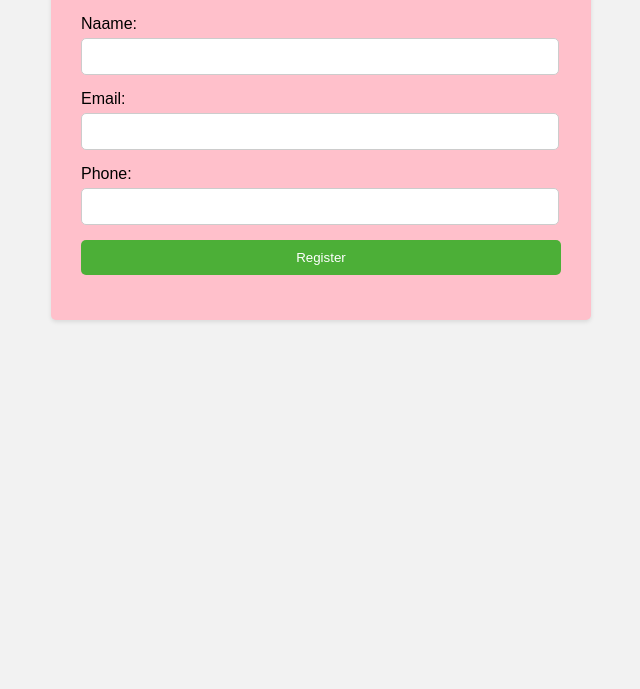
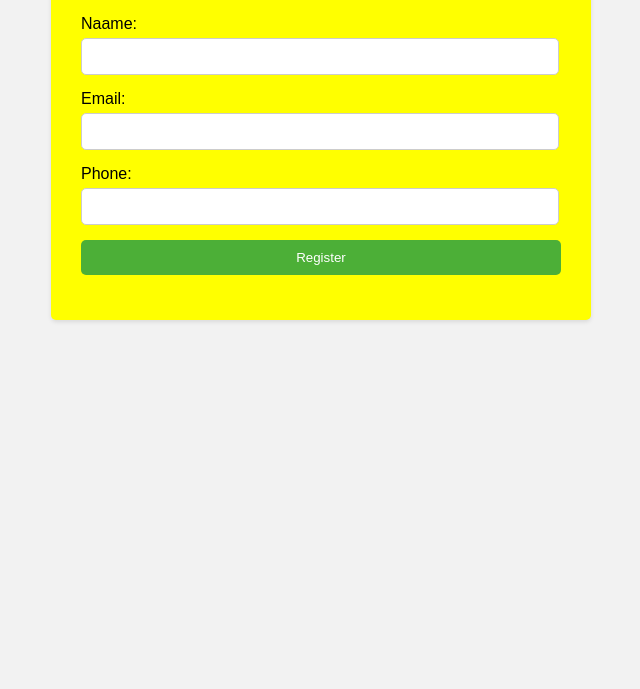
Before and after one commit to harshith-mgit/mynewrepo, a plain HTML site: page index.html in a window 1280 px wide. Shown: the part 111-800 px from the top of the page, without its empty margins (319-959 px from the left). Drawn offline with Linux system fonts and the light colour scheme.

Commit message:
Update index.html

```diff
--- a/index.html
+++ b/index.html
@@ -14,7 +14,7 @@
         background-size: cover;
       }
       .container {
-        background-color: pink;
+        background-color: yellow;
         padding: 20px;
         border-radius: 5px;
         box-shadow: 0 2px 4px rgba(0, 0, 0, 0.1);
```
